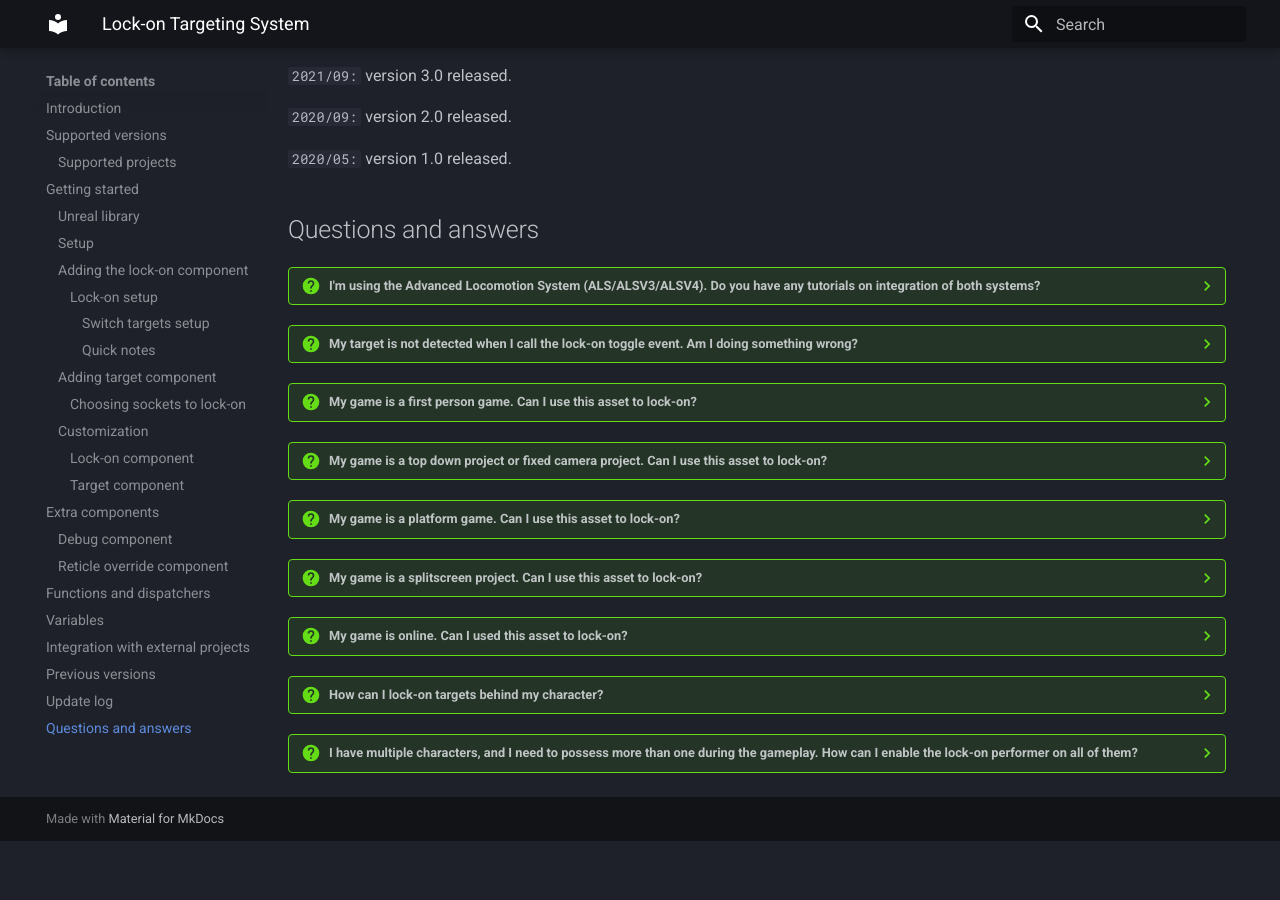
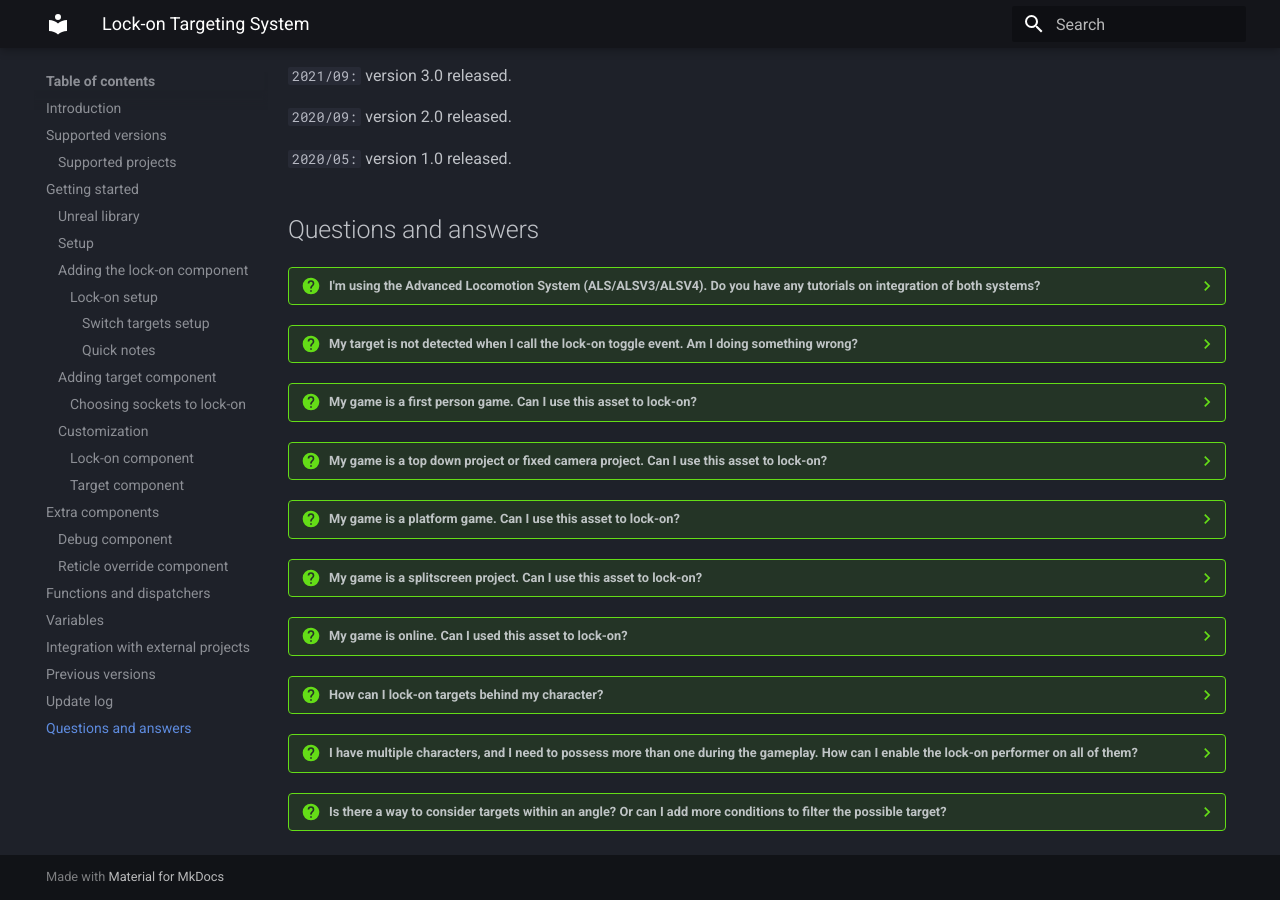
Before and after one commit to alexandrezlima/documentations, an MkDocs documentation site: the page built from docs/lockon.md, in a window 1280 px wide and 900 px high, scrolled down 10930 px. Built offline with MkDocs 1.6.1 and Material for MkDocs 9.7.7, drawn with Linux system fonts in a browser that asks for light colours; before the commit the page ends 11771 px from its top, so only the background shows below that.

Commit message:
Content update.

```diff
--- a/docs/lockon.md
+++ b/docs/lockon.md
@@ -461,3 +461,11 @@
 
 ??? question "I have multiple characters, and I need to possess more than one during the gameplay. How can I enable the lock-on performer on all of them?"
     You can add the `BPC_LockOn` component on all of them. But to have the lock-on settings working properly, you'll need to make quick mod in order to have the `LockOn point` being owned by all characters. You can [check here how to do this](https://youtu.be/kjpmZ8-u7JA). Also, I recommend calling the `Unlock` function before your possessing event, to avoid errors with player controller checking on non-possessed pawns.
+
+??? question "Is there a way to consider targets within an angle? Or can I add more conditions to filter the possible target?"
+    Yes, you can add more conditions to filter the targets capture. You can do it by adding more conditions into the last `branch` of the function `Get Targets` located on the `BPC_LockOn` component. Below you can see an example, adding an extra condition to capture targets within a range of 10 degrees in relation to the camera forward vector direction.
+
+        <figure markdown>
+        ![Filterint targets](assets/lockon-assets/filter.png)
+        <figcaption>Example of extra condition to filter possible targets</figcaption>
+        </figure>
```
Also changed, not shown: docs/assets/lockon-assets/filter.png (added).
